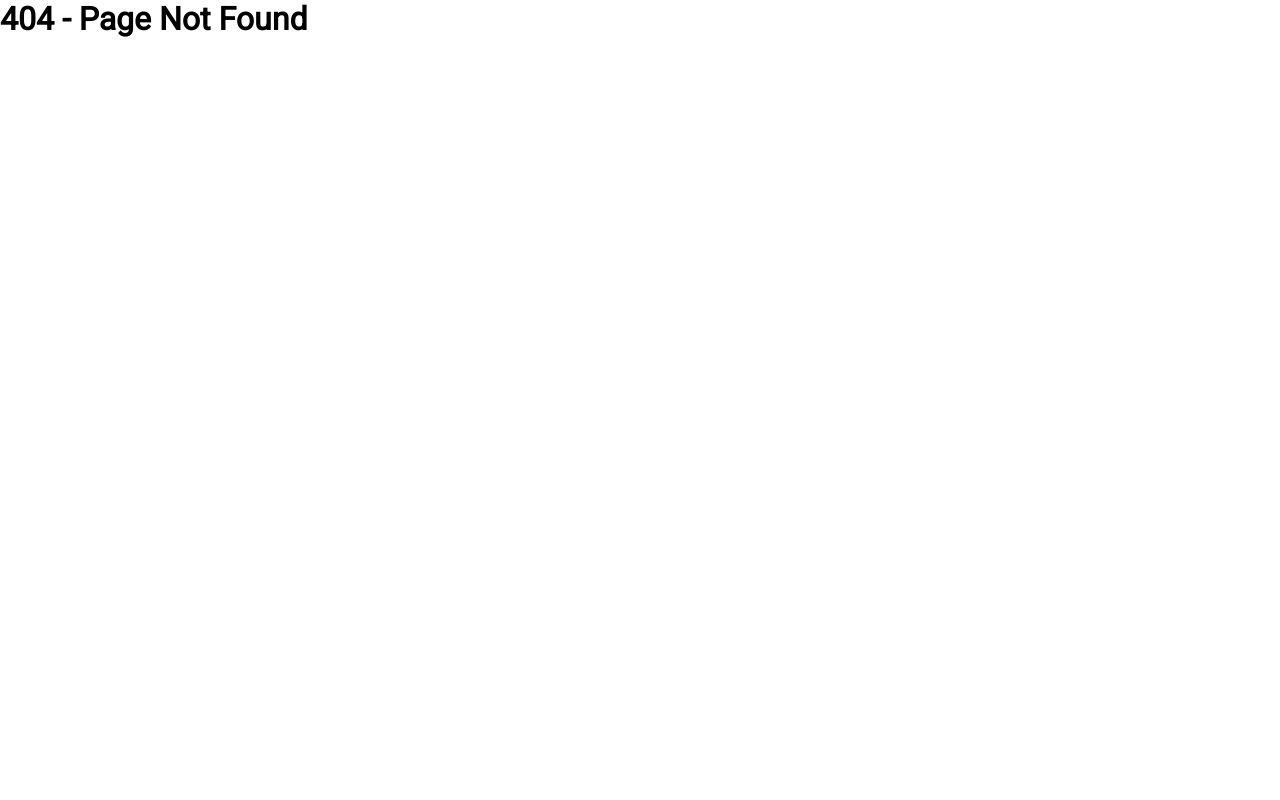
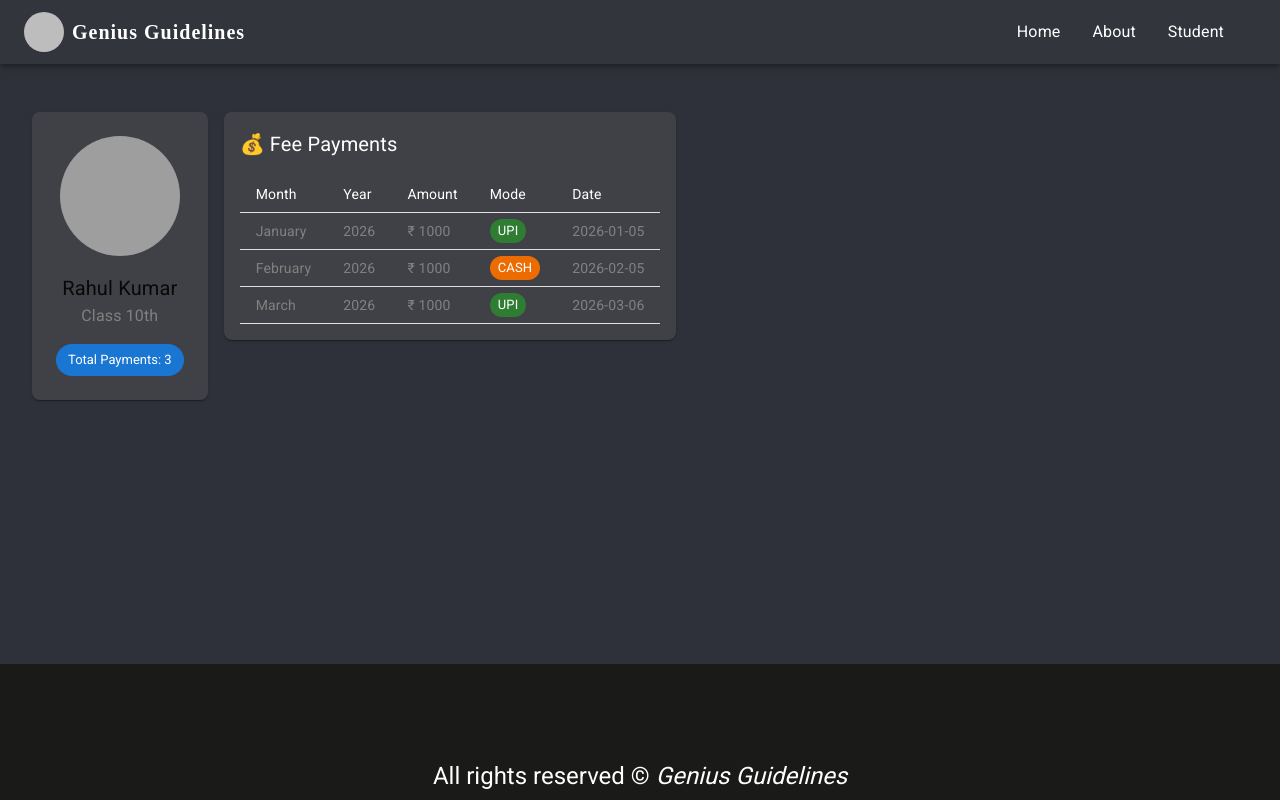
Before and after one commit to abhiaz2005/fe-TSMS2, a React (Vite) app in the folder fe-tsms/: page /student/fees/1 in a window 1280 px wide. Before the commit this address had no page. Built offline with nearby package versions, Linux system fonts and the light colour scheme; grey boxes are pictures that could not be loaded; some icons are missing.

Commit message:
added !!

```diff
--- a/fe-tsms/src/App.jsx
+++ b/fe-tsms/src/App.jsx
@@ -1,35 +1,12 @@
-import { BrowserRouter, createBrowserRouter, createRoutesFromElements, Route, RouterProvider, Routes } from "react-router-dom";
+import {  RouterProvider } from "react-router-dom";
 import "./App.css";
-import Home from "./pages/Home";
-import About from "./pages/About";
-import PageNotFound from "./pages/PageNotFound";
-import Students from "./pages/Students";
-import Report from "./pages/Report";
-import StudentFees from "./pages/StudentFees";
-import Layout from "./components/layout/Layout";
+import {router} from './routes/Route.jsx'
 
-const router = createBrowserRouter(
-  createRoutesFromElements(
-    <>
-      {/* Layout ke andar pages */}
-      <Route path="/" element={<Layout />}>
-        <Route index element={<Home />} />
-        <Route path="students" element={<Students />} />
-        <Route path="about" element={<About />} />
-        <Route path="report" element={<Report />} />
-        <Route path="student/fees" element={<StudentFees />} />
-      </Route>
 
-      {/* 404 */}
-      <Route path="*" element={<PageNotFound />} />
-    </>
-  )
-)
 
 function App() {
   return (
     <>
-
       <RouterProvider router={router} />
     </>
   );
--- /dev/null
+++ b/fe-tsms/src/components/commons/StudentFeeDetail.jsx
@@ -0,0 +1,121 @@
+import React from "react";
+import {
+  Avatar,
+  Box,
+  Grid,
+  Paper,
+  Table,
+  TableBody,
+  TableCell,
+  TableContainer,
+  TableHead,
+  TableRow,
+  Typography,
+  Chip,
+} from "@mui/material";
+
+const StudentFeesDetail = ({student}) => {
+
+
+
+
+  if (!student) {
+    return <Typography color="white">Student not found 😕</Typography>;
+  }
+
+  return (
+    <Box sx={{ p: 2, color: "white" }}>
+      <Grid container spacing={2}>
+        {/* LEFT SIDE – STUDENT INFO */}
+        <Grid  item xs={12} md={4}>
+          <Paper
+            sx={{
+              bgcolor: "#404147",
+              p: 3,
+              borderRadius: 2,
+              textAlign: "center"
+            }}
+          >
+            <Avatar
+              src={student.img}
+              sx={{ width: 120, height: 120, mx: "auto", mb: 2 }}
+            />
+            <Typography variant="h6">{student.studentName}</Typography>
+            <Typography color="gray">
+              Class {student.class}
+            </Typography>
+
+            <Box sx={{ mt: 2 }}>
+              <Chip
+                label={`Total Payments: ${student.fees.length}`}
+                color="primary"
+              />
+            </Box>
+          </Paper>
+        </Grid>
+
+        {/* RIGHT SIDE – PAYMENTS */}
+        <Grid item xs={12} md={8}>
+          <Paper
+            sx={{
+              bgcolor: "#404147",
+              p: 2,
+              borderRadius: 2,
+            }}
+          >
+            <Typography color="white" variant="h6" sx={{ mb: 2 }}>
+              💰 Fee Payments
+            </Typography>
+
+            <TableContainer>
+              <Table size="small">
+                <TableHead>
+                  <TableRow>
+                    <TableCell sx={{ color: "white" }}>Month</TableCell>
+                    <TableCell sx={{ color: "white" }}>Year</TableCell>
+                    <TableCell sx={{ color: "white" }}>Amount</TableCell>
+                    <TableCell sx={{ color: "white" }}>Mode</TableCell>
+                    <TableCell sx={{ color: "white" }}>Date</TableCell>
+                  </TableRow>
+                </TableHead>
+                <TableBody>
+                  {student.fees.map((fee, index) => (
+                    <TableRow key={index}>
+                      <TableCell sx={{ color: "gray" }}>
+                        {fee.month}
+                      </TableCell>
+                      <TableCell sx={{ color: "gray" }}>
+                        {fee.year}
+                      </TableCell>
+                      <TableCell sx={{ color: "gray" }}>
+                        ₹ {fee.amount}
+                      </TableCell>
+                      <TableCell>
+                        <Chip
+                          size="small"
+                          label={fee.mode}
+                          color={
+                            fee.mode === "CASH"
+                              ? "warning"
+                              : fee.mode === "UPI"
+                              ? "success"
+                              : "info"
+                          }
+                        />
+                      </TableCell>
+                      <TableCell sx={{ color: "gray" }}>
+                        {fee.paymentDate}
+                      </TableCell>
+                    </TableRow>
+                  ))}
+                </TableBody>
+              </Table>
+            </TableContainer>
+          </Paper>
+        </Grid>
+      </Grid>
+    </Box>
+  );
+};
+
+export default StudentFeesDetail;
--- a/fe-tsms/src/pages/StudentFees.jsx
+++ b/fe-tsms/src/pages/StudentFees.jsx
@@ -1,7 +1,8 @@
 import React, { useEffect, useState } from "react";
 import { studentFees } from "../data/student";
-import Layout from "../components/layout/Layout";
 import "../styles/FeesStyles.css";
+import { useParams } from 'react-router-dom'
+import StudentFeeDetail from '../components/commons/StudentFeeDetail'
 
 import {
   Avatar,
@@ -39,6 +40,14 @@ import CreateIcon from "@mui/icons-material/Create";
 
 
 const StudentFees = () => {
+  const { id } = useParams();
+
+  const studentIdNumber = Number(id);
+
+  const studentData = id
+    ? studentFees.find((s) => s.studentId === studentIdNumber)
+    : null;
+
   const [openIndex, setOpenIndex] = useState(false);
   const [dialogOpen, setDialogOpen] = useState(false);
   const [addDialogOpen, setAddDialogOpen] = useState(false);
@@ -119,6 +128,9 @@ const StudentFees = () => {
 
   return (
     <Box>
+      {
+        !id ? (
+          <>
             <Box sx={{ my: 10, p: 2, color: "white" }}>
               {/* PAGE TITLE */}
               <div className="addButton">
@@ -221,7 +233,7 @@ const StudentFees = () => {
                                     <IconButton>
                                       <CreateIcon
                                         sx={{ color: "#989994" }}
-                                  onClick={() => handleEdit({...fee,studentId:fees.studentId})}
+                                        onClick={() => handleEdit({ ...fee, studentId: fees.studentId })}
                                       />
                                     </IconButton>
                                   </TableCell>
@@ -403,6 +415,19 @@ const StudentFees = () => {
                 </Button>
               </DialogActions>
             </Dialog>
+          </>
+        ) : (
+          <Box sx={{ my: 10, p: 2, color: "white" }}>
+            {studentData ? (
+              <StudentFeeDetail student={studentData} />
+            ) : (
+              <Typography sx={{ color: "white", p: 2 }}>
+                Student not found 😕
+              </Typography>
+            )}
+          </Box>
+        )
+      }
     </Box>
   );
 };
--- /dev/null
+++ b/fe-tsms/src/routes/Route.jsx
@@ -0,0 +1,29 @@
+import { createBrowserRouter, createRoutesFromElements, Route } from "react-router-dom";
+import Layout from "../components/layout/Layout";
+import Home from "../pages/Home";
+import Students from "../pages/Students";
+import About from "../pages/About";
+import StudentFees from "../pages/StudentFees";
+import PageNotFound from "../pages/PageNotFound";
+import Report from '../pages/Report'
+
+export const router = createBrowserRouter(
+  createRoutesFromElements(
+    <>
+      {/* Layout ke andar pages */}
+      <Route path="/" element={<Layout />}>
+        <Route index element={<Home />} />
+        <Route path="students" element={<Students />} />
+        <Route path="about" element={<About />} />
+        <Route path="report" element={<Report />} />
+        <Route path="student/fees" element={<StudentFees />} >
+          <Route index element={<StudentFees />} />
+          <Route path=":id" element={<StudentFees />} />
+        </Route>
+      </Route>
+
+      {/* 404 */}
+      <Route path="*" element={<PageNotFound />} />
+    </>
+  )
+)
```
Also changed, not shown: fe-tsms/src/routes/Route.js (deleted). Lines whose indentation alone changed are shown as unchanged.
